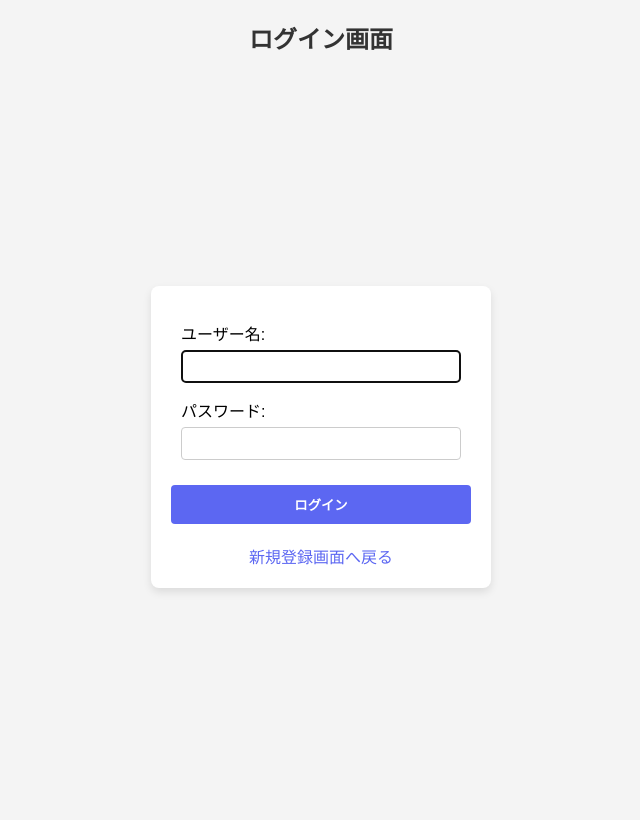
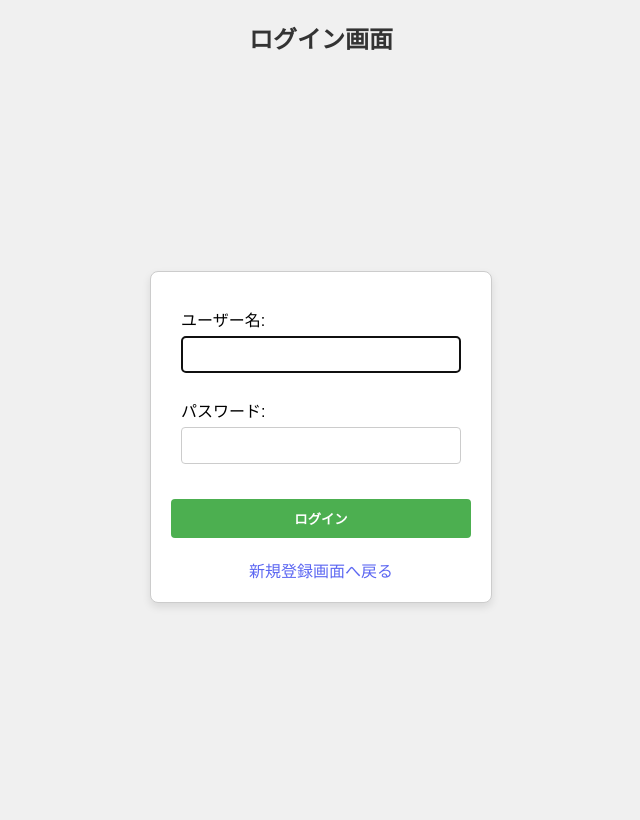
Before and after one commit to i-kunn/magicproject, a Django app: page /accounts/login/ in a window 1280 px wide. Shown: the whole page, without its empty margins (319-959 px from the left). Run offline with Django 4.2, Linux system fonts and the light colour scheme.

Commit message:
Resolve merge conflict in CSS styles

```diff
--- a/magic/templates/registration/login.html
+++ b/magic/templates/registration/login.html
@@ -13,14 +13,17 @@
             display: flex; /* フレックスボックスを適用 */
             justify-content: center; /* 水平方向の中央揃え */
             align-items: center; /* 垂直方向の中央揃え */
+            background-color: #f0f0f0; /* 背景色を設定 */
         }
 
         /* フォームスタイリング */
         form {
             width: 300px; /* フォームの幅を設定 */
             padding: 20px; /* フォーム内の余白 */
+            background-color: white; /* 背景色 */
+            border: 1px solid #ccc; /* 枠線 */
             box-shadow: 0 4px 8px rgba(0,0,0,0.1); /* 影を付ける */
-            background-color: white; /* 背景色 */
+            border-radius: 8px; /* 角の丸み */
         }
 
         form p {
@@ -32,10 +35,25 @@
         input[type="text"], input[type="password"], button {
             width: 100%;
             box-sizing: border-box;
+            padding: 10px; /* 入力フィールドのパディングを追加 */
+            margin-bottom: 10px; /* マージンボトムを追加 */
         }
 
         button {
-            margin-top: 10px;
+            background-color: #4CAF50; /* ボタンの背景色 */
+            color: white; /* テキストの色 */
+            border: none; /* 枠線をなくす */
+            cursor: pointer; /* ホバー時のカーソルをポインターに */
+        }
+
+        button:hover {
+            background-color: #45a049; /* ホバー時の背景色 */
+        }
+
+        a {
+            display: block; /* リンクをブロック要素に */
+            text-align: center; /* テキスト中央揃え */
+            margin-top: 10px; /* 上マージン */
         }
     </style>
 </head>
```
